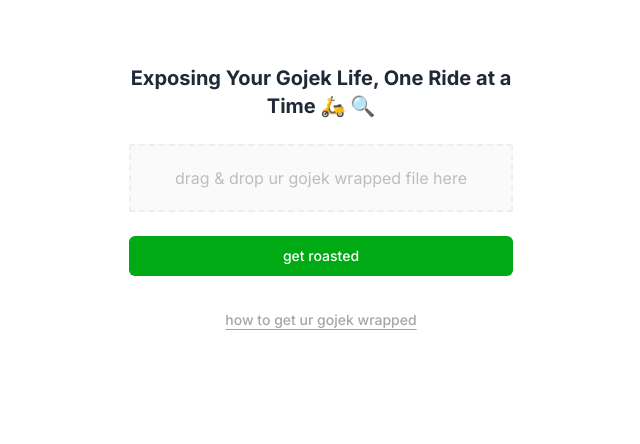
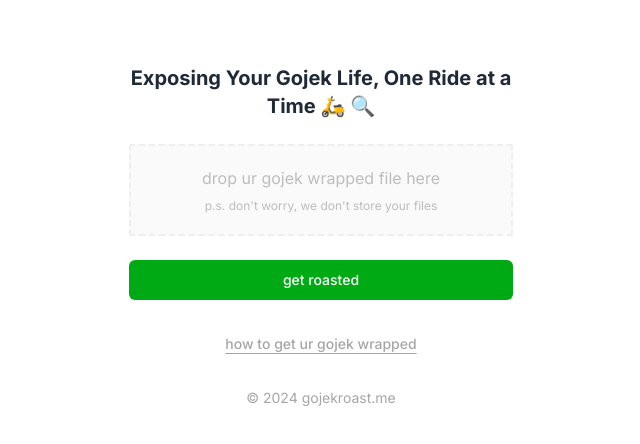
Before and after one commit to sephialaureenciaa/gojek-roast, a Next.js app: page / in a window 1280 px wide. Shown: the top 444 px of the page, without its empty margins (319-959 px from the left). Built offline with nearby package versions, Linux system fonts and the light colour scheme.

Commit message:
add copyright

```diff
--- a/src/app/components/FileUpload.tsx
+++ b/src/app/components/FileUpload.tsx
@@ -73,7 +73,8 @@
     <div className="flex flex-col gap-6">
       <div {...getRootProps({ style })}>
         <input {...getInputProps()} />
-        <p>drag & drop ur gojek wrapped file here</p>
+        <p>drop ur gojek wrapped file here</p>
+        <p className="text-xs mt-2">p.s. don't worry, we don't store your files</p>
       </div>
       {previewUrl !== undefined && (
         <iframe src={previewUrl} className="w-full h-[50vh] pt-6" />
--- a/src/app/page.tsx
+++ b/src/app/page.tsx
@@ -33,6 +33,7 @@
       ) : (
         <>submitted!</>
       )}
+      <p className="self-center text-sm text-black opacity-35">© 2024 gojekroast.me</p>
     </main>
   );
 }
```
